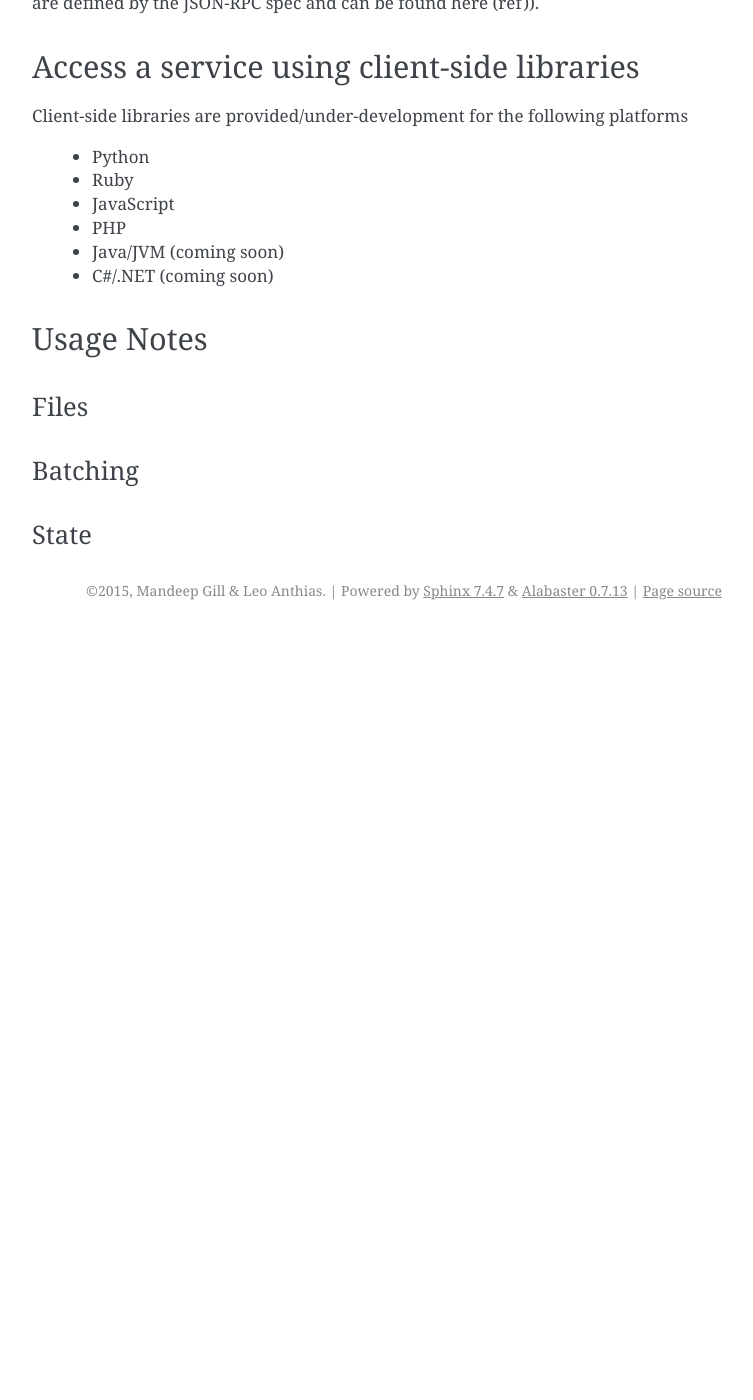
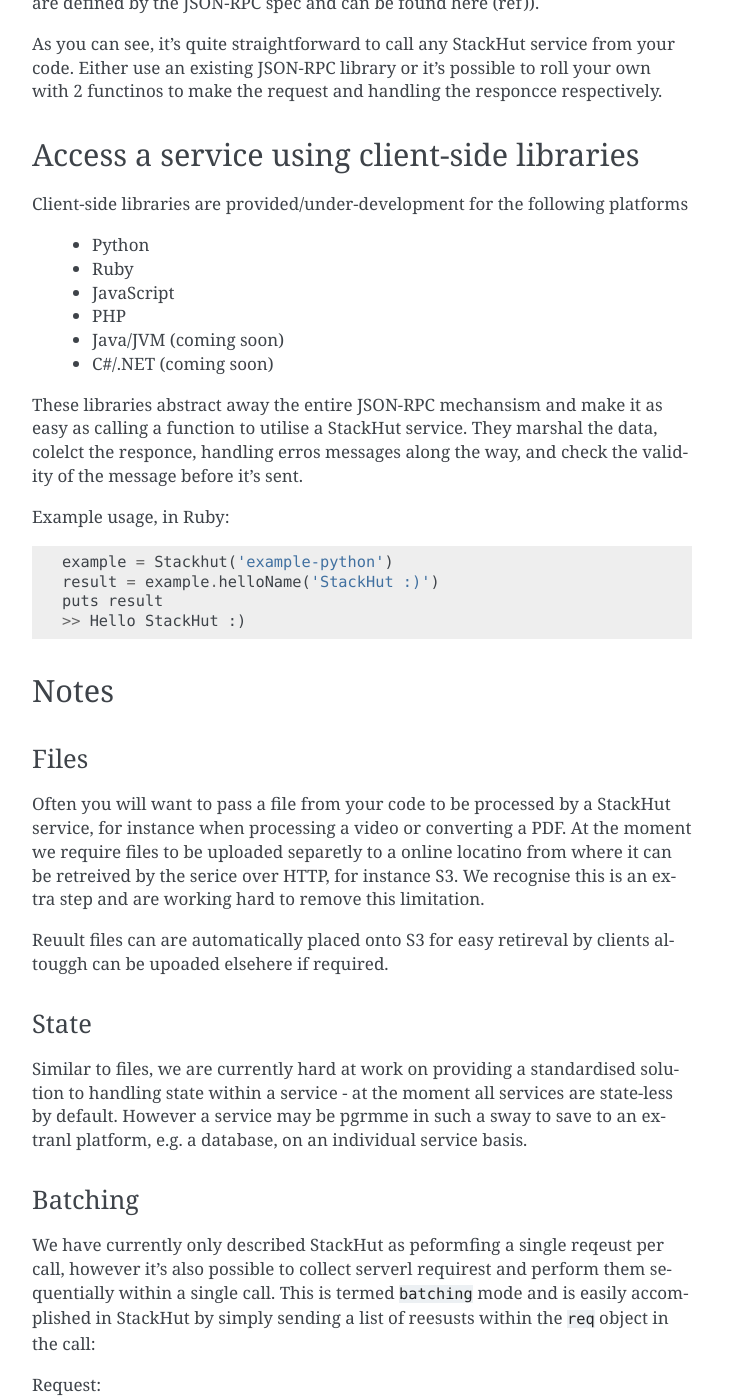
Before and after one commit to nstack/stackhut, a Sphinx documentation site: the page built from docs/getting_started/tutorial_use.rst, in a window 1280 px wide and 1400 px high, scrolled down 2842 px. Shown: the whole window, without its empty margins (388-1141 px from the left). Built offline with Sphinx 7.4.7, drawn with Linux system fonts in a browser that asks for light colours; before the commit the page ends 3472 px from its top, so only the background shows below that; some of the changed text lies outside the part shown.

Commit message:
Usage tutorial

```diff
--- a/docs/getting_started/tutorial_use.rst
+++ b/docs/getting_started/tutorial_use.rst
@@ -95,6 +95,9 @@
 As before we receive a JSON-RPC repsonse object, however this time the HTTP status code is xx and  the ``result`` field has been replaced with an ``error`` field, contatining an object with an error code, a human readable text message, and an optional ``data`` object containing further information. You can use this information within your application to handle the error as required. (*NOTE* - the error codes are defined by the JSON-RPC spec and can be found here (ref)).
 
 
+As you can see, it's quite straightforward to call any StackHut service from your code. Either use an existing JSON-RPC library or it's possible to roll your own with 2 functinos to make the request and handling the responcce respectively.
+
+
 
 Access a service using client-side libraries
 --------------------------------------------
@@ -108,17 +111,60 @@
  * Java/JVM (coming soon)
  * C#/.NET (coming soon)
 
+These libraries abstract away the entire JSON-RPC mechansism and make it as easy as calling a function to utilise a StackHut service. They marshal the data, colelct the responce, handling erros messages along the way, and check the validity of the message before it's sent.
+
+Example usage, in Ruby::
+
+    example = Stackhut('example-python')
+    result = example.helloName('StackHut :)')
+    puts result
+    >> Hello StackHut :)
 
 
-
-Usage Notes
------------
+Notes
+-----
 
 Files
 ^^^^^
 
+Often you will want to pass a file from your code to be processed by a StackHut service, for instance when processing a video or converting a PDF.
+At the moment we require files to be uploaded separetly to a online locatino from where it can be retreived by the serice over HTTP, for instance S3. We recognise this is an extra step and are working hard to remove this limitation.
+
+Reuult files can are automatically placed onto S3 for easy retireval by clients altouggh can be upoaded elsehere if required.
+
+State
+^^^^^
+
+Similar to files, we are currently hard at work on providing a standardised solution to handling state within a service - at the moment all services are state-less by default.
+However a service may be pgrmme in such a sway to save to an extranl platform, e.g. a database, on an individual service basis.
+
 Batching
 ^^^^^^^^
 
-State
-^^^^^
+We have currently only described StackHut as peformfing a single reqeust per call, however it's also possible to collect serverl requirest and perform them sequentially within a single call. This is termed ``batching`` mode and is easily accomplished in StackHut by simply sending a list of reesusts within the ``req`` object in the call::
+
+Request::
+
+    {
+        "serviceName" : "example-python",
+        "req" : [
+            {
+                "method" : "helloName",
+                "params" : ["StackHut"]
+                "id" : 1
+            },
+            {
+                "method" : "helloName",
+                "params" : ["World"]
+                "id" : 2
+            },
+            {
+                "method" : "add",
+                "params" : [1, 2]
+                "id" : 3
+            }
+        ]
+    }
+
+These request will all be peformed within a single service-call, great for increasing throughput and keeping your external calls over the cloud to StackHut to a minimum.
+We have some exciting features planned invovling batching that will allow you to setup complex cloud-based processing pipelines easily.
```
